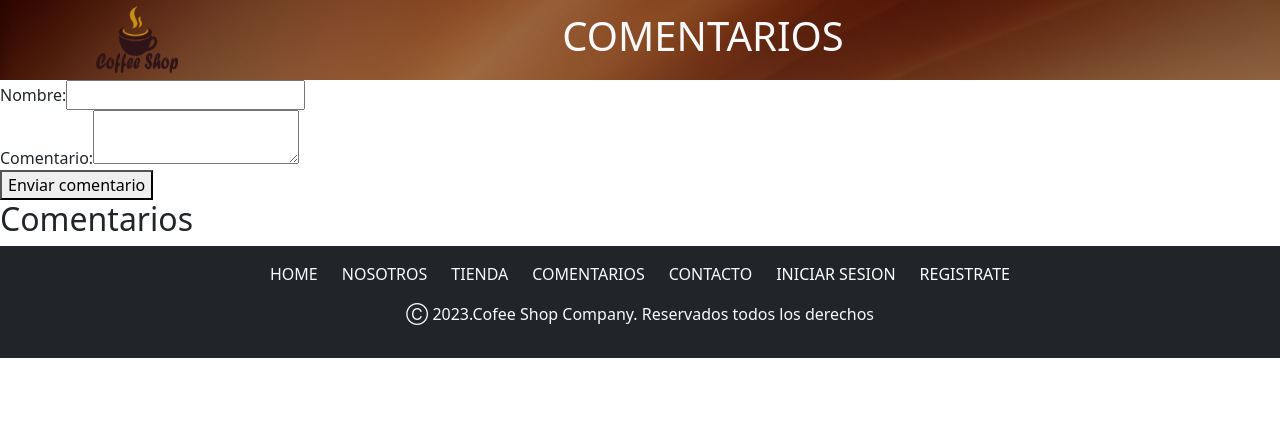
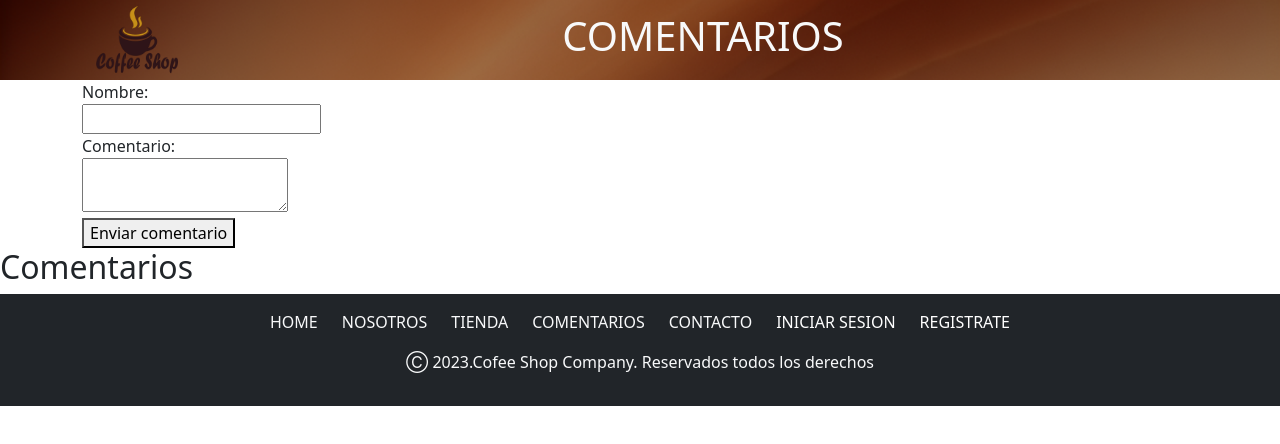
Before and after one commit to dmunoz80/CoffeShop-ProyectoFinal, a React (Create React App) app: page /Comment in a window 1280 px wide. Shown: the top 444 px of the page. Built offline with nearby package versions, Linux system fonts and the light colour scheme.

Commit message:
actualizacion comment

```diff
--- a/src/components/CommentForm.jsx
+++ b/src/components/CommentForm.jsx
@@ -1,4 +1,5 @@
 import React, { useState } from 'react';
+import { Container, Row, Col } from "react-bootstrap"
 
 const CommentForm = ({ onCommentSubmit }) => {
     const [name, setName] = useState('');
@@ -12,9 +13,11 @@ const CommentForm = ({ onCommentSubmit }) => {
     };
 
     return (
+        <Container>
+            <Row>
                 <form onSubmit={handleSubmit}>
-            <div>
-                <label htmlFor="name">Nombre:</label>
+                    <div style={{alignItems:"center"}} >
+                        <Row><label htmlFor="name">Nombre:</label></Row>
                         <input
                             type="text"
                             id="name"
@@ -24,7 +27,7 @@ const CommentForm = ({ onCommentSubmit }) => {
                         />
                     </div>
                     <div>
-                <label htmlFor="comment">Comentario:</label>
+                        <Row><label htmlFor="comment">Comentario:</label></Row>
                         <textarea
                             id="comment"
                             value={comment}
@@ -34,6 +37,8 @@ const CommentForm = ({ onCommentSubmit }) => {
                     </div>
                     <button type="submit">Enviar comentario</button>
                 </form>
+            </Row>
+        </Container>
     );
 };
 
```
Lines whose indentation alone changed are shown as unchanged.
